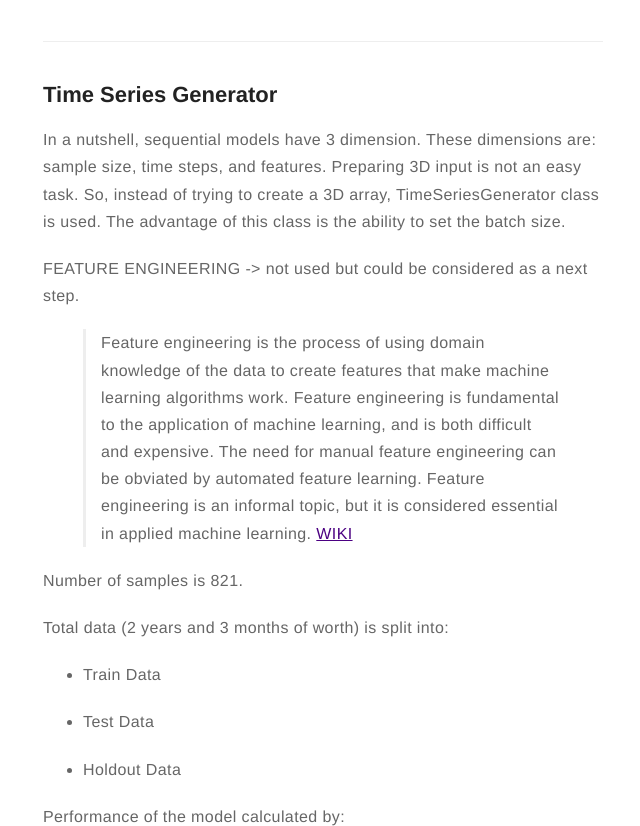
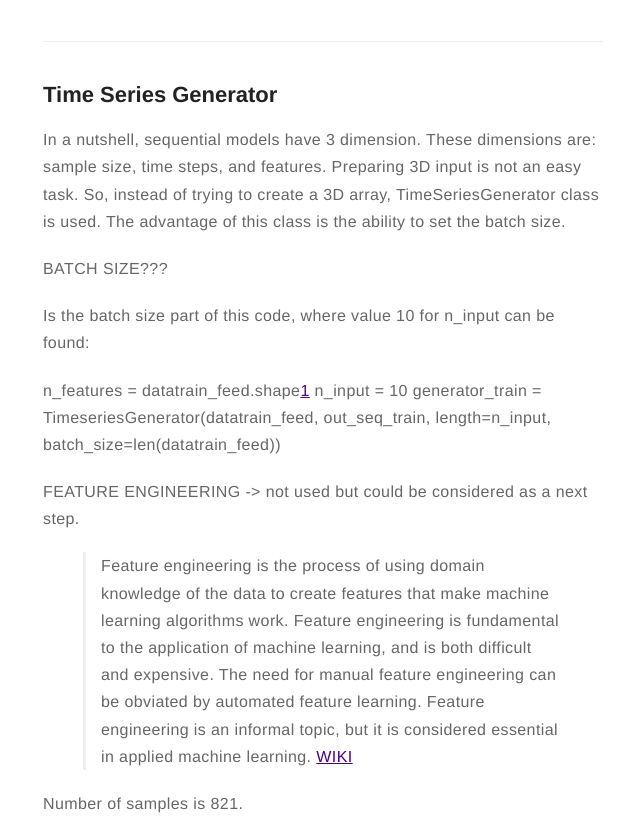
Before and after one commit to dljubenk/dljubenk.github.io, a Jekyll site: the page built from _posts/2019-03-08-prediction.markdown, in a window 1280 px wide and 900 px high, scrolled down 809 px, cut to the strip 0-826 px from the top of the window. Shown: the whole strip, without its empty margins (317-957 px from the left). Built offline with Jekyll 4.4.1, drawn with Linux system fonts in a browser that asks for light colours; emoji names are drawn with the system emoji font; comment, search, counter and statistics services are not loaded.

Commit message:
Update 2019-03-08-prediction.markdown

```diff
--- a/_posts/2019-03-08-prediction.markdown
+++ b/_posts/2019-03-08-prediction.markdown
@@ -40,6 +40,14 @@ jemoji: '<img class="emoji" title=":space_invader:" alt=":space_invader:" src="h
 ## Time Series Generator
 
 In a nutshell, sequential models have 3 dimension. These dimensions are: sample size, time steps, and features. Preparing 3D input is not an easy task. So, instead of trying to create a 3D array, TimeSeriesGenerator class is used. The advantage of this class is the ability to set the batch size.
+
+BATCH SIZE???
+
+Is the batch size part of this code, where value 10 for n_input can be found:
+
+n_features = datatrain_feed.shape[1]
+n_input = 10
+generator_train = TimeseriesGenerator(datatrain_feed, out_seq_train, length=n_input, batch_size=len(datatrain_feed))
 
 FEATURE ENGINEERING -> not used but could be considered as a next step.
 
```
